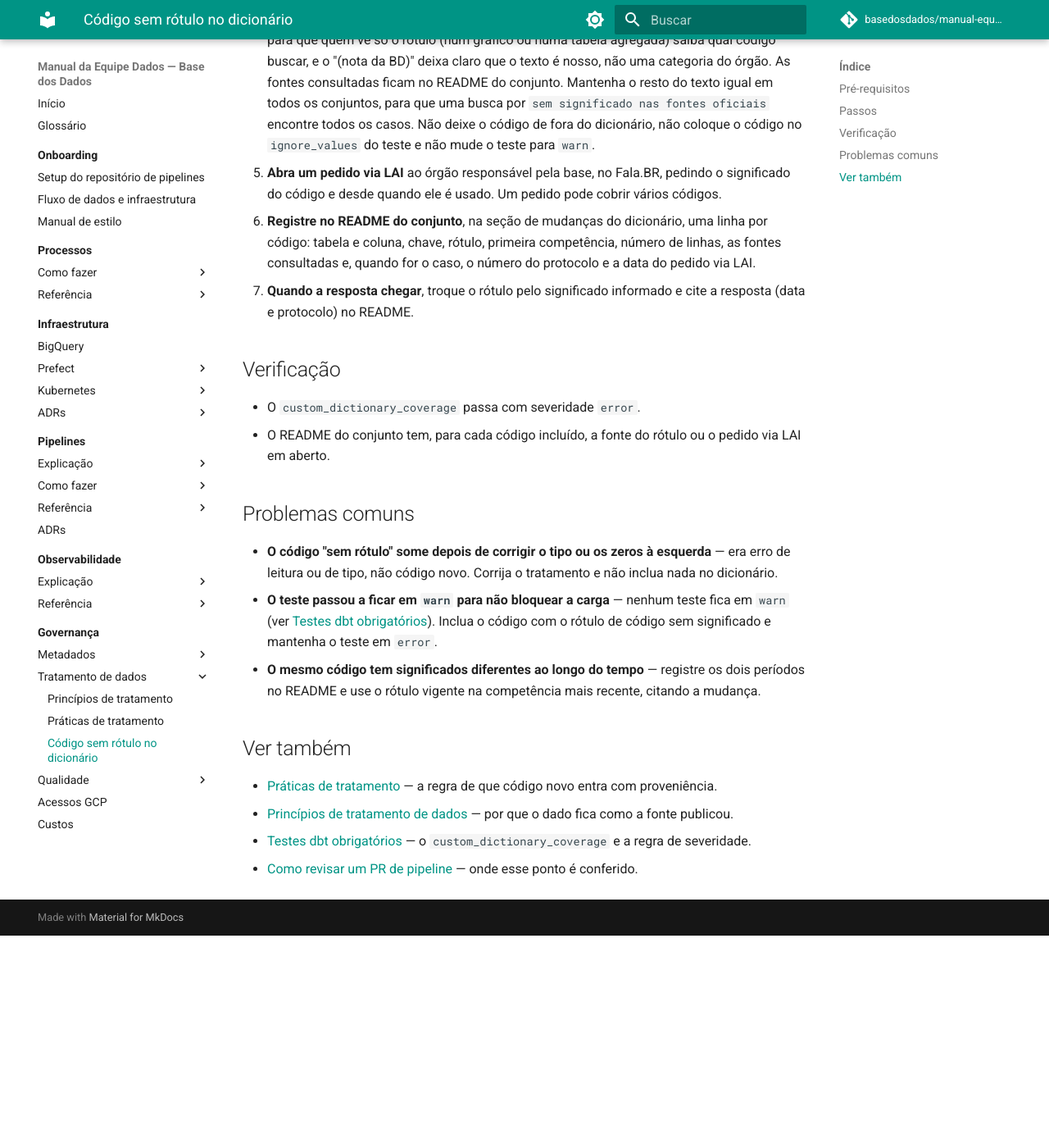
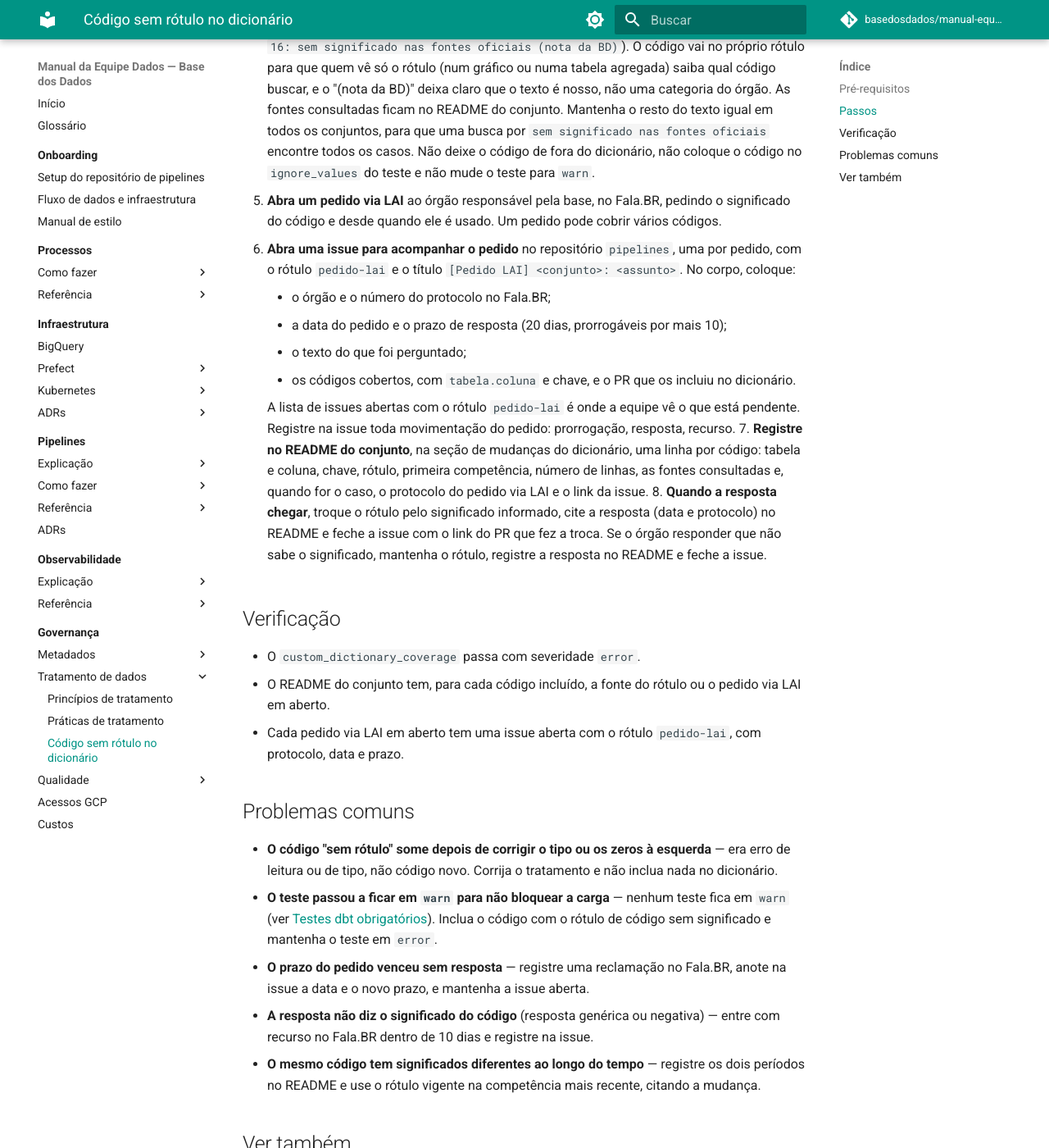
Before and after one commit to basedosdados/manual-equipe-dados, an MkDocs documentation site: the page built from docs/governanca/tratamento-de-dados/como-fazer/como-tratar-codigo-sem-rotulo.md, in a window 1280 px wide and 1400 px high, scrolled down 893 px. Shown: the whole window at 82% size. Built offline with MkDocs 1.6.1 and Material for MkDocs 9.7.7, drawn with Linux system fonts in a browser that asks for light colours; comment, search, counter and statistics services are not loaded; before the commit the page ends 2034 px from its top, so only the background shows below that; some of the changed text lies outside the part shown.

Commit message:
docs: pedidos LAI acompanhados por issue com o rótulo pedido-lai

```diff
--- a/docs/governanca/tratamento-de-dados/como-fazer/como-tratar-codigo-sem-rotulo.md
+++ b/docs/governanca/tratamento-de-dados/como-fazer/como-tratar-codigo-sem-rotulo.md
@@ -14,6 +14,7 @@ nunca foi rotulado.
 - Acesso ao CSV do dicionário do conjunto (staging) e, quando existir, ao script que o atualiza
   (por exemplo, `models/<conjunto>/code/update_dicionario.py`).
 - Conta no [Fala.BR](https://falabr.cgu.gov.br/), para o pedido via LAI.
+- Permissão para abrir issues no repositório `basedosdados/pipelines`.
 
 ## Passos
 
@@ -33,21 +34,33 @@ nunca foi rotulado.
    buscar, e o "(nota da BD)" deixa claro que o texto é nosso, não uma categoria do órgão. As
    fontes consultadas ficam no README do conjunto. Mantenha o resto do texto igual em todos os
    conjuntos, para que uma busca por `sem significado nas fontes oficiais` encontre todos os
-   casos. Não deixe o código de fora do
-   dicionário, não coloque o código no `ignore_values` do teste e não mude o teste para `warn`.
+   casos. Não deixe o código de fora do dicionário, não coloque o código no `ignore_values` do
+   teste e não mude o teste para `warn`.
 5. **Abra um pedido via LAI** ao órgão responsável pela base, no Fala.BR, pedindo o significado
    do código e desde quando ele é usado. Um pedido pode cobrir vários códigos.
-6. **Registre no README do conjunto**, na seção de mudanças do dicionário, uma linha por código:
+6. **Abra uma issue para acompanhar o pedido** no repositório `pipelines`, uma por pedido, com o
+   rótulo `pedido-lai` e o título `[Pedido LAI] <conjunto>: <assunto>`. No corpo, coloque:
+    - o órgão e o número do protocolo no Fala.BR;
+    - a data do pedido e o prazo de resposta (20 dias, prorrogáveis por mais 10);
+    - o texto do que foi perguntado;
+    - os códigos cobertos, com `tabela.coluna` e chave, e o PR que os incluiu no dicionário.
+
+    A lista de issues abertas com o rótulo `pedido-lai` é onde a equipe vê o que está pendente.
+    Registre na issue toda movimentação do pedido: prorrogação, resposta, recurso.
+7. **Registre no README do conjunto**, na seção de mudanças do dicionário, uma linha por código:
    tabela e coluna, chave, rótulo, primeira competência, número de linhas, as fontes consultadas
-   e, quando for o caso, o número do protocolo e a data do pedido via LAI.
-7. **Quando a resposta chegar**, troque o rótulo pelo significado informado e cite a resposta (data
-   e protocolo) no README.
+   e, quando for o caso, o protocolo do pedido via LAI e o link da issue.
+8. **Quando a resposta chegar**, troque o rótulo pelo significado informado, cite a resposta (data
+   e protocolo) no README e feche a issue com o link do PR que fez a troca. Se o órgão responder
+   que não sabe o significado, mantenha o rótulo, registre a resposta no README e feche a issue.
 
 ## Verificação
 
 - O `custom_dictionary_coverage` passa com severidade `error`.
 - O README do conjunto tem, para cada código incluído, a fonte do rótulo ou o pedido via LAI em
   aberto.
+- Cada pedido via LAI em aberto tem uma issue aberta com o rótulo `pedido-lai`, com protocolo,
+  data e prazo.
 
 ## Problemas comuns
 
@@ -56,6 +69,10 @@ nunca foi rotulado.
 - **O teste passou a ficar em `warn` para não bloquear a carga** — nenhum teste fica em `warn`
   (ver [Testes dbt obrigatórios](../../../pipelines/referencia/testes-dbt-obrigatorios.md#definicao)).
   Inclua o código com o rótulo de código sem significado e mantenha o teste em `error`.
+- **O prazo do pedido venceu sem resposta** — registre uma reclamação no Fala.BR, anote na issue
+  a data e o novo prazo, e mantenha a issue aberta.
+- **A resposta não diz o significado do código** (resposta genérica ou negativa) — entre com
+  recurso no Fala.BR dentro de 10 dias e registre na issue.
 - **O mesmo código tem significados diferentes ao longo do tempo** — registre os dois períodos no
   README e use o rótulo vigente na competência mais recente, citando a mudança.
 
```
Also changed, not shown: docs/governanca/tratamento-de-dados/index.md (+1 -1 lines), docs/governanca/tratamento-de-dados/referencia/praticas-de-tratamento.md (+1 -1 lines), docs/index.md (+1 -1 lines), docs/processos/como-fazer/revisar-pr.md (+1 -1 lines).
